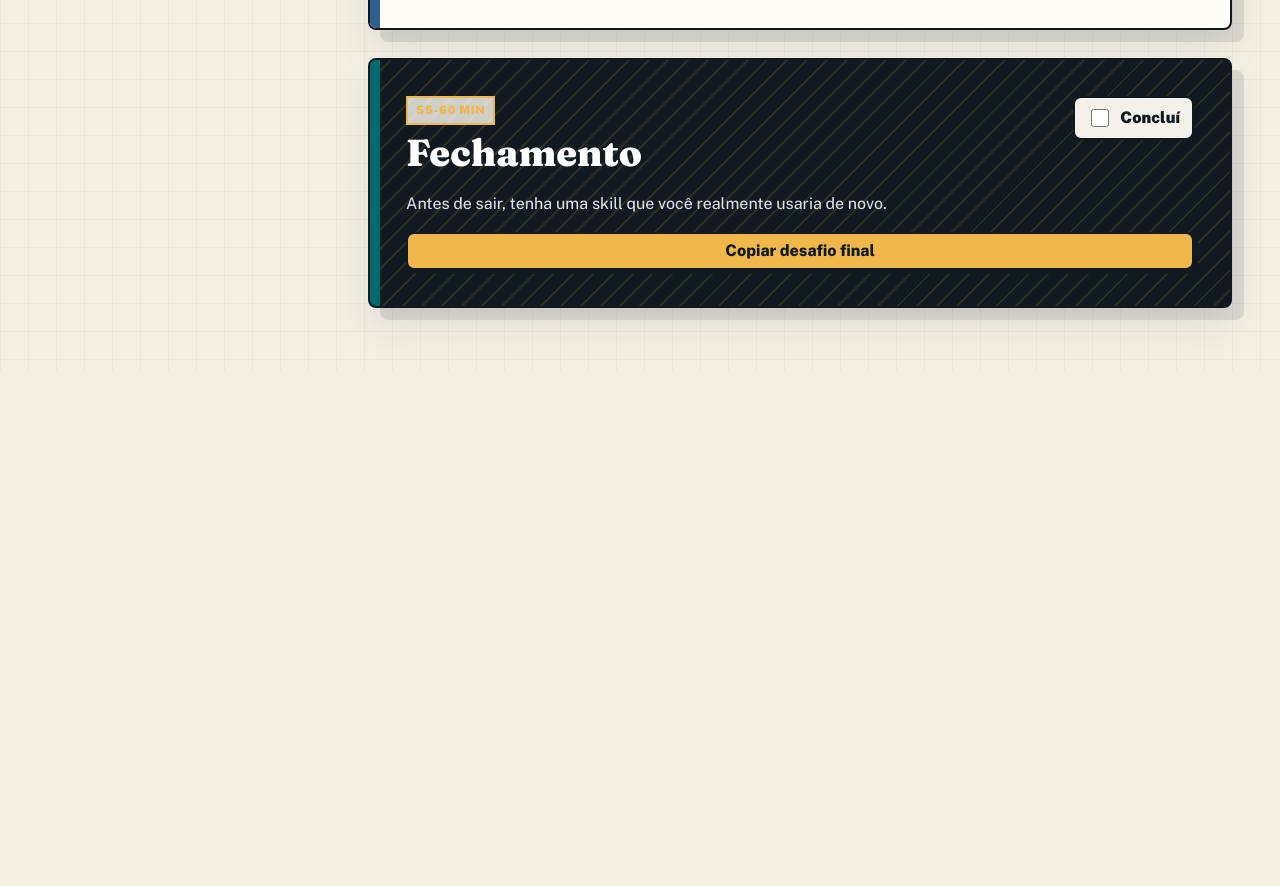
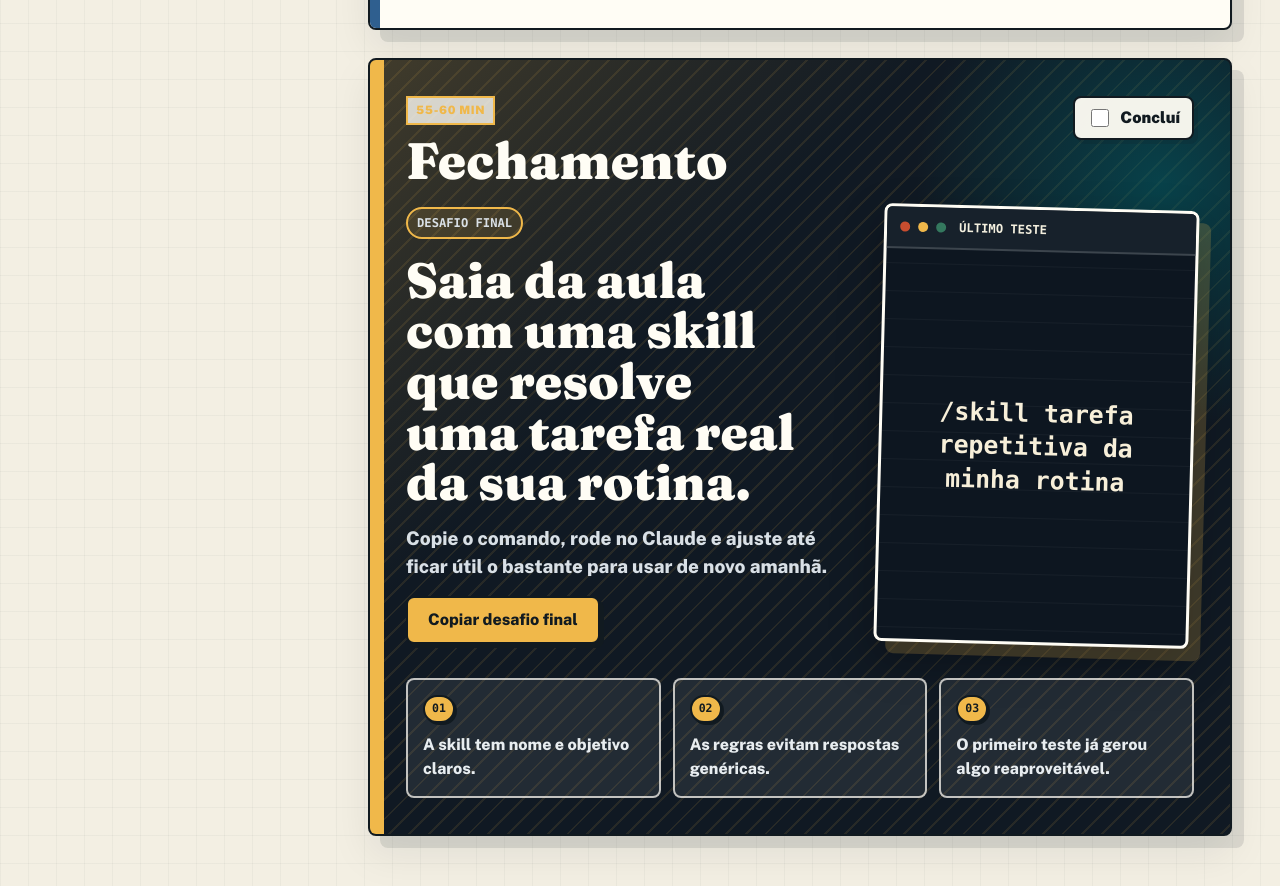
Before and after one commit to felinto-dev/felinto-classes, a plain HTML site: page index.html in a window 1280 px wide. Shown: the part 4933-5819 px from the top of the page. Before the commit the page ends 5305 px from the top, so only its background shows below. Drawn offline with nearby package versions, Linux system fonts and the light colour scheme.

Commit message:
Revamp final challenge section with enhanced layout and styling for improved user experience

```diff
--- a/index.html
+++ b/index.html
@@ -386,8 +386,25 @@
               </div>
               <label class="done-check finish-check"><input type="checkbox" data-step-check="fechar" /> Concluí</label>
             </div>
-            <p>Antes de sair, tenha uma skill que você realmente usaria de novo.</p>
-            <button class="wide-copy" data-copy-text="Crie uma skill para uma tarefa repetitiva da minha rotina. Primeiro me pergunte qual tarefa eu quero automatizar, depois monte a skill em formato simples.">Copiar desafio final</button>
+            <div class="finish-grid">
+              <div class="finish-copy">
+                <p class="finish-kicker">Desafio final</p>
+                <h3>Saia da aula com uma skill que resolve uma tarefa real da sua rotina.</h3>
+                <p>Copie o comando, rode no Claude e ajuste até ficar útil o bastante para usar de novo amanhã.</p>
+                <button class="wide-copy" data-copy-text="Crie uma skill para uma tarefa repetitiva da minha rotina. Primeiro me pergunte qual tarefa eu quero automatizar, depois monte a skill em formato simples.">Copiar desafio final</button>
+              </div>
+
+              <div class="finish-terminal" aria-label="Comando final para criar uma skill própria">
+                <div class="finish-terminal-top"><span></span><span></span><span></span><strong>último teste</strong></div>
+                <code>/skill tarefa repetitiva da minha rotina</code>
+              </div>
+            </div>
+
+            <ul class="finish-proof" aria-label="Critérios para terminar a aula">
+              <li><span>01</span> A skill tem nome e objetivo claros.</li>
+              <li><span>02</span> As regras evitam respostas genéricas.</li>
+              <li><span>03</span> O primeiro teste já gerou algo reaproveitável.</li>
+            </ul>
           </section>
         </div>
       </section>
--- a/styles.css
+++ b/styles.css
@@ -948,8 +948,172 @@
 .finish {
   border-color: var(--ink);
   background:
-    repeating-linear-gradient(135deg, rgba(240, 184, 74, 0.12) 0 2px, transparent 2px 14px),
-    var(--ink);
+    linear-gradient(135deg, rgba(240, 184, 74, 0.22), transparent 34%),
+    radial-gradient(circle at 92% 16%, rgba(0, 106, 113, 0.5), transparent 24%),
+    repeating-linear-gradient(135deg, rgba(240, 184, 74, 0.1) 0 2px, transparent 2px 14px),
+    #101923;
+}
+
+.finish::before {
+  width: 14px;
+  background: var(--amber);
+}
+
+.finish .section-head {
+  position: relative;
+  z-index: 1;
+}
+
+.finish .section-head h2 {
+  font-size: clamp(2rem, 4vw, 3.5rem);
+  color: #fffdf5;
+}
+
+.finish-grid {
+  position: relative;
+  z-index: 1;
+  display: grid;
+  grid-template-columns: minmax(0, 1.08fr) minmax(260px, 0.78fr);
+  gap: clamp(18px, 4vw, 38px);
+  align-items: stretch;
+}
+
+.finish-copy {
+  display: grid;
+  align-content: start;
+  gap: 16px;
+}
+
+.finish-kicker {
+  width: fit-content;
+  margin: 0;
+  padding: 5px 9px;
+  border: 2px solid var(--amber);
+  border-radius: 999px;
+  background: rgba(240, 184, 74, 0.12);
+  color: var(--amber);
+  font-family: "SFMono-Regular", Consolas, "Liberation Mono", monospace;
+  font-size: 0.76rem;
+  font-weight: 900;
+  text-transform: uppercase;
+}
+
+.finish h3 {
+  max-width: 17ch;
+  margin: 0;
+  color: #fffdf5;
+  font-family: "Fraunces", Georgia, serif;
+  font-size: clamp(1.65rem, 4vw, 3.1rem);
+  line-height: 1.02;
+  text-wrap: balance;
+}
+
+.finish-copy p:not(.finish-kicker) {
+  max-width: 58ch;
+  margin: 0;
+  color: #d9e0e6;
+  font-size: clamp(1rem, 1.7vw, 1.18rem);
+  font-weight: 700;
+}
+
+.finish-terminal {
+  min-width: 0;
+  min-height: 250px;
+  display: grid;
+  grid-template-rows: auto 1fr;
+  overflow: hidden;
+  border: 3px solid #fffdf5;
+  border-radius: var(--radius);
+  background:
+    linear-gradient(rgba(255,255,255,0.04) 1px, transparent 1px),
+    #0d1620;
+  background-size: 100% 28px;
+  box-shadow: 12px 12px 0 rgba(240, 184, 74, 0.2), 0 18px 44px rgba(0, 0, 0, 0.28);
+  transform: rotate(1.5deg);
+}
+
+.finish-terminal-top {
+  display: flex;
+  align-items: center;
+  gap: 8px;
+  min-height: 42px;
+  padding: 0 13px;
+  border-bottom: 2px solid rgba(255,255,255,0.16);
+  background: #17212b;
+  color: #f4f0df;
+  font-family: "SFMono-Regular", Consolas, "Liberation Mono", monospace;
+  font-size: 0.76rem;
+  font-weight: 900;
+  text-transform: uppercase;
+}
+
+.finish-terminal-top span {
+  width: 10px;
+  height: 10px;
+  border-radius: 50%;
+  background: var(--coral);
+}
+
+.finish-terminal-top span:nth-child(2) { background: var(--amber); }
+.finish-terminal-top span:nth-child(3) { background: var(--green); margin-right: 5px; }
+
+.finish-terminal code {
+  display: grid;
+  place-items: center;
+  padding: 24px;
+  color: #f7efd9;
+  font-family: "SFMono-Regular", Consolas, "Liberation Mono", monospace;
+  font-size: clamp(1.05rem, 2.4vw, 1.55rem);
+  font-weight: 900;
+  line-height: 1.35;
+  text-align: center;
+  text-wrap: balance;
+}
+
+.finish-proof {
+  position: relative;
+  z-index: 1;
+  display: grid;
+  grid-template-columns: repeat(3, minmax(0, 1fr));
+  gap: 12px;
+  margin: clamp(18px, 4vw, 34px) 0 0;
+  padding: 0;
+  list-style: none;
+  color: #fffdf5;
+}
+
+.finish-proof li {
+  min-height: 104px;
+  padding: 15px;
+  border: 2px solid rgba(255, 253, 245, 0.72);
+  border-radius: var(--radius);
+  background: rgba(255, 253, 245, 0.08);
+  color: #e8edf0;
+  font-weight: 800;
+}
+
+.finish-proof span {
+  display: block;
+  width: fit-content;
+  margin-bottom: 10px;
+  padding: 3px 7px;
+  border: 2px solid var(--ink);
+  border-radius: 999px;
+  background: var(--amber);
+  box-shadow: 2px 2px 0 var(--ink);
+  color: var(--ink);
+  font-family: "SFMono-Regular", Consolas, "Liberation Mono", monospace;
+  font-size: 0.72rem;
+  font-weight: 900;
+}
+
+.finish .wide-copy {
+  justify-self: start;
+  width: auto;
+  min-height: 48px;
+  padding: 0 20px;
+  background: var(--amber);
+  color: var(--ink);
 }
 
 .toast {
@@ -1699,9 +1863,20 @@
   .directory-grid { grid-template-columns: 1fr; }
   .directory-card { min-height: 0; }
   .directory-card h3 { max-width: 26ch; }
+  .finish-grid,
+  .finish-proof { grid-template-columns: 1fr; }
+  .finish-terminal {
+    min-height: 210px;
+    transform: none;
+  }
+  .finish h3 { max-width: 21ch; }
 }
 
 @media (max-width: 560px) {
   .search-intro { font-size: 0.96rem; }
   .directory-card { padding: 16px; }
-}
+  .finish .section-head h2 { font-size: 2rem; }
+  .finish h3 { font-size: 1.7rem; }
+  .finish .wide-copy { width: 100%; }
+  .finish-proof li { min-height: 0; }
+}
```
